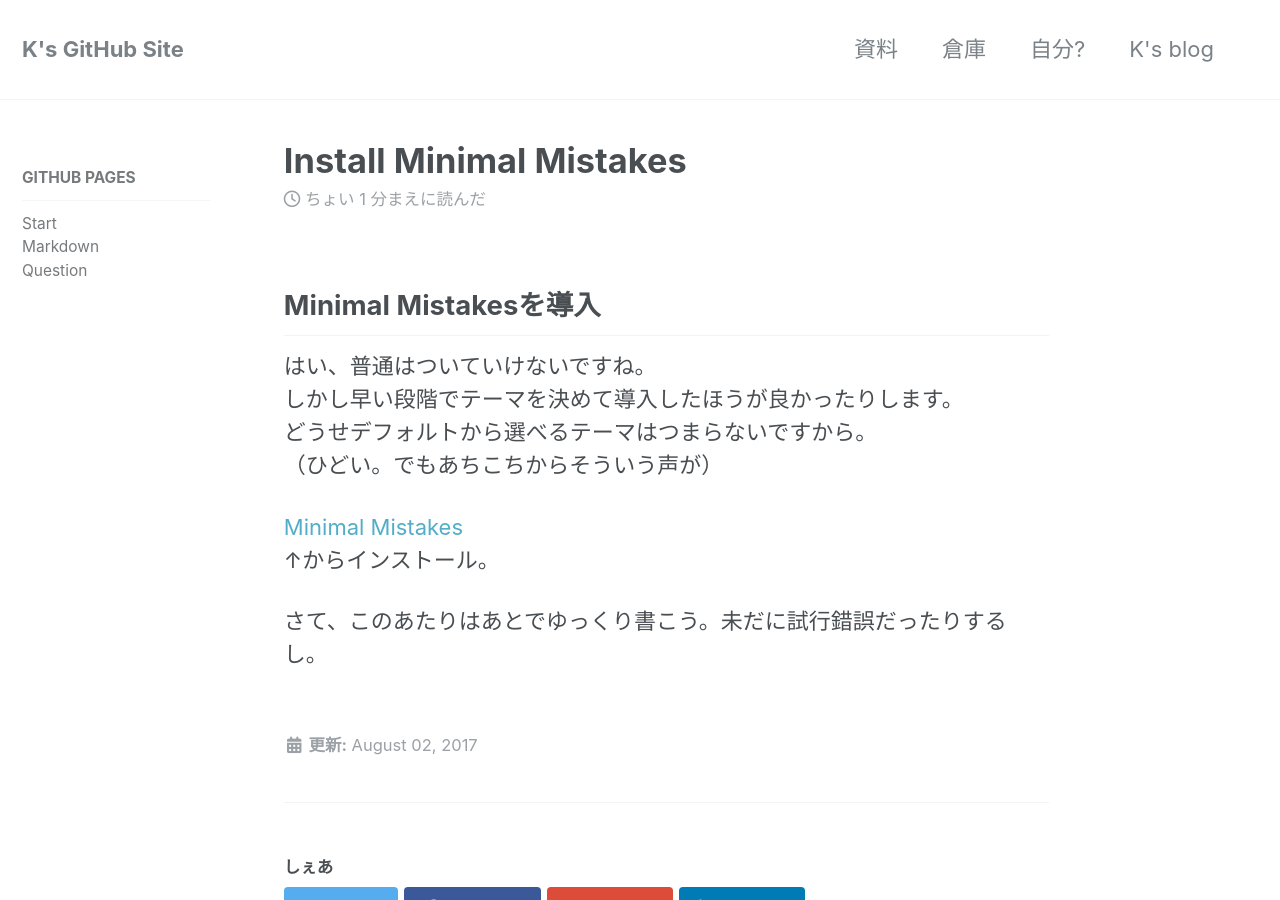
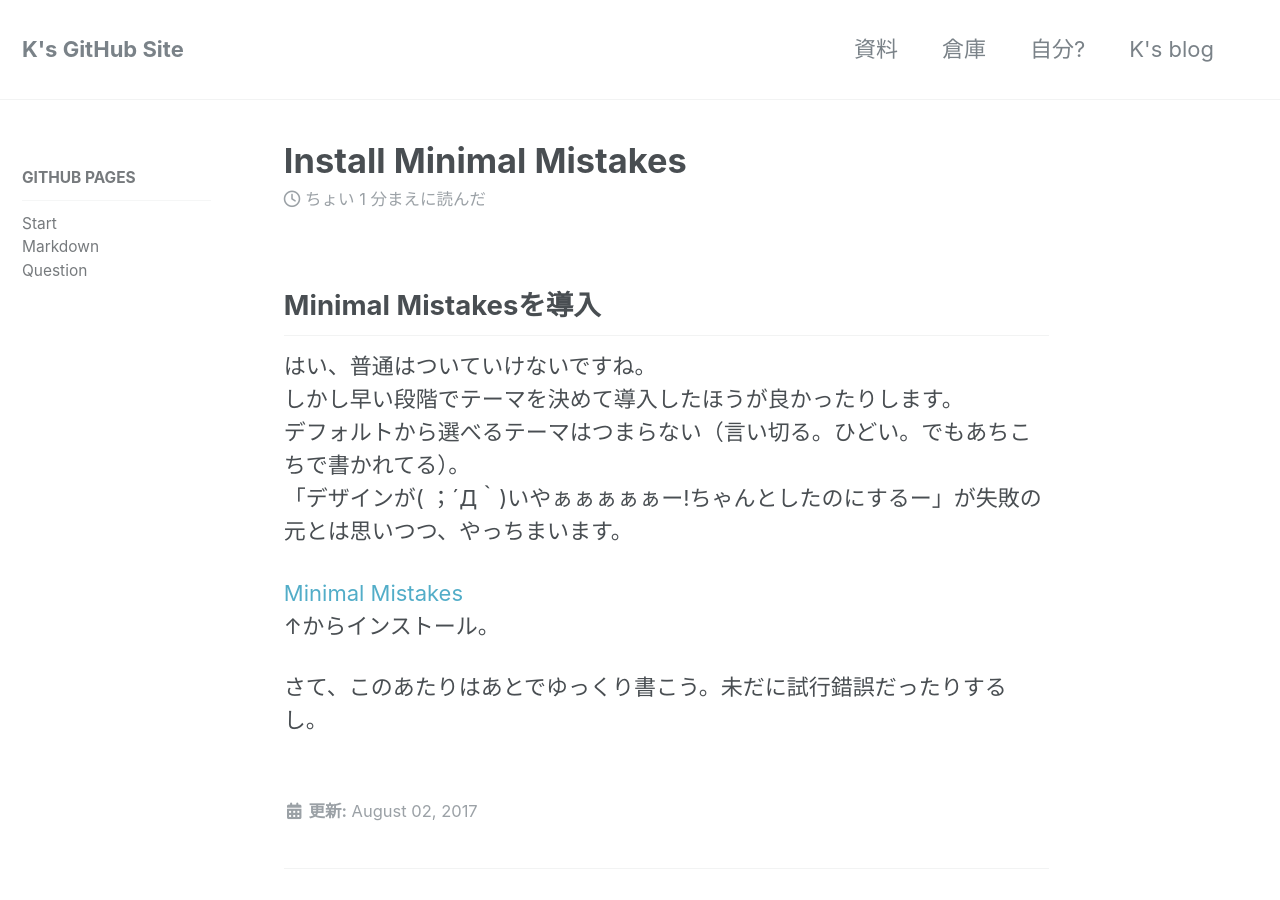
Before and after one commit to laureltreetop/laureltreetop.github.io, a Jekyll site: the page built from _docs/02-install-minimal-mistakes.md, in a window 1280 px wide and 900 px high. Built offline with Jekyll 4.4.1, drawn with Linux system fonts in a browser that asks for light colours; nearby versions of some CDN libraries.

Commit message:
Update 02-install-minimal-mistakes.md

```diff
--- a/_docs/02-install-minimal-mistakes.md
+++ b/_docs/02-install-minimal-mistakes.md
@@ -7,8 +7,8 @@
 
 はい、普通はついていけないですね。
 しかし早い段階でテーマを決めて導入したほうが良かったりします。
-どうせデフォルトから選べるテーマはつまらないですから。
-（ひどい。でもあちこちからそういう声が）
+デフォルトから選べるテーマはつまらない（言い切る。ひどい。でもあちこちで書かれてる）。
+「デザインが( ；´Д｀)いやぁぁぁぁぁー!ちゃんとしたのにするー」が失敗の元とは思いつつ、やっちまいます。
 
 [Minimal Mistakes](https://mmistakes.github.io/minimal-mistakes/)
 ↑からインストール。
```
